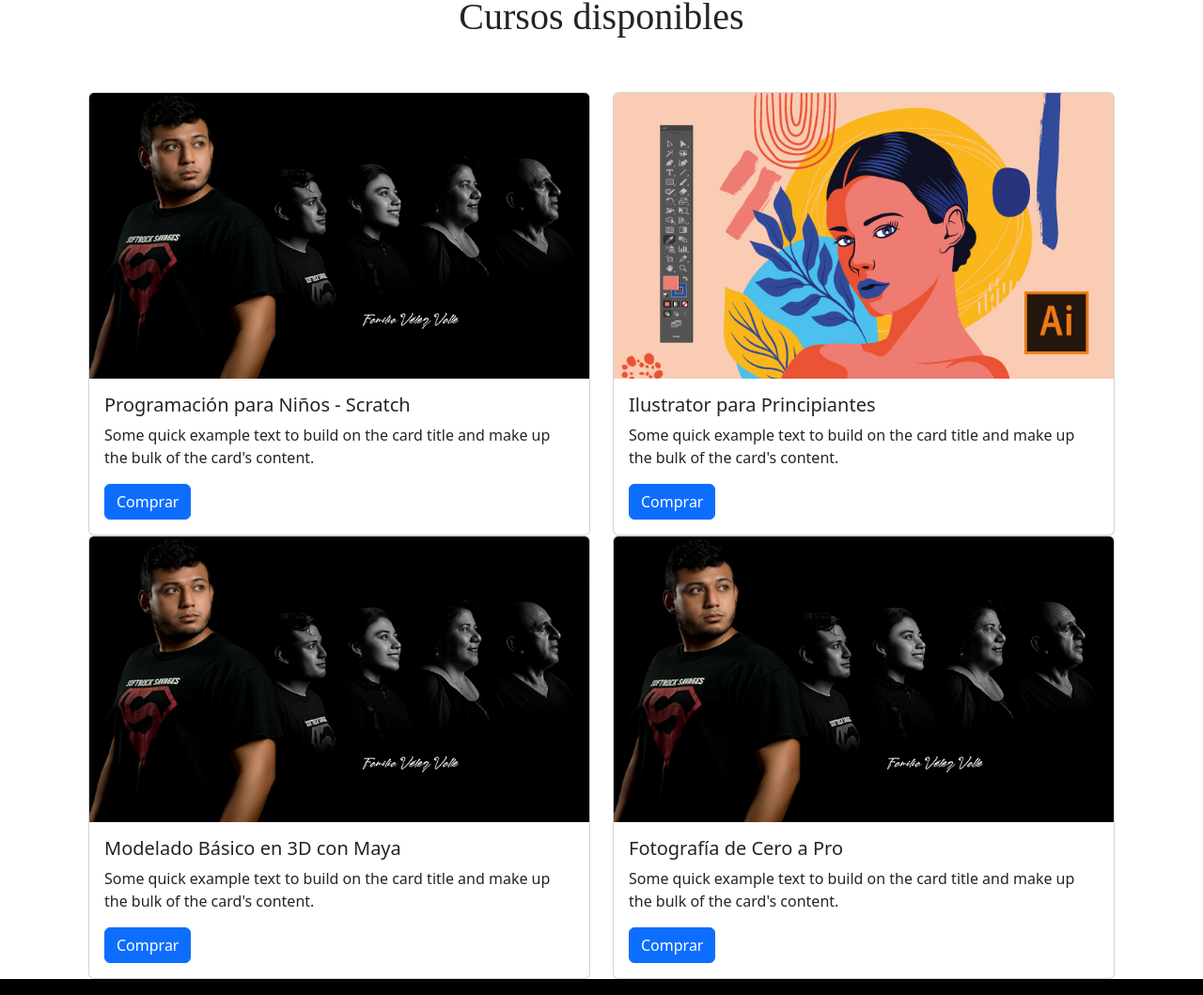
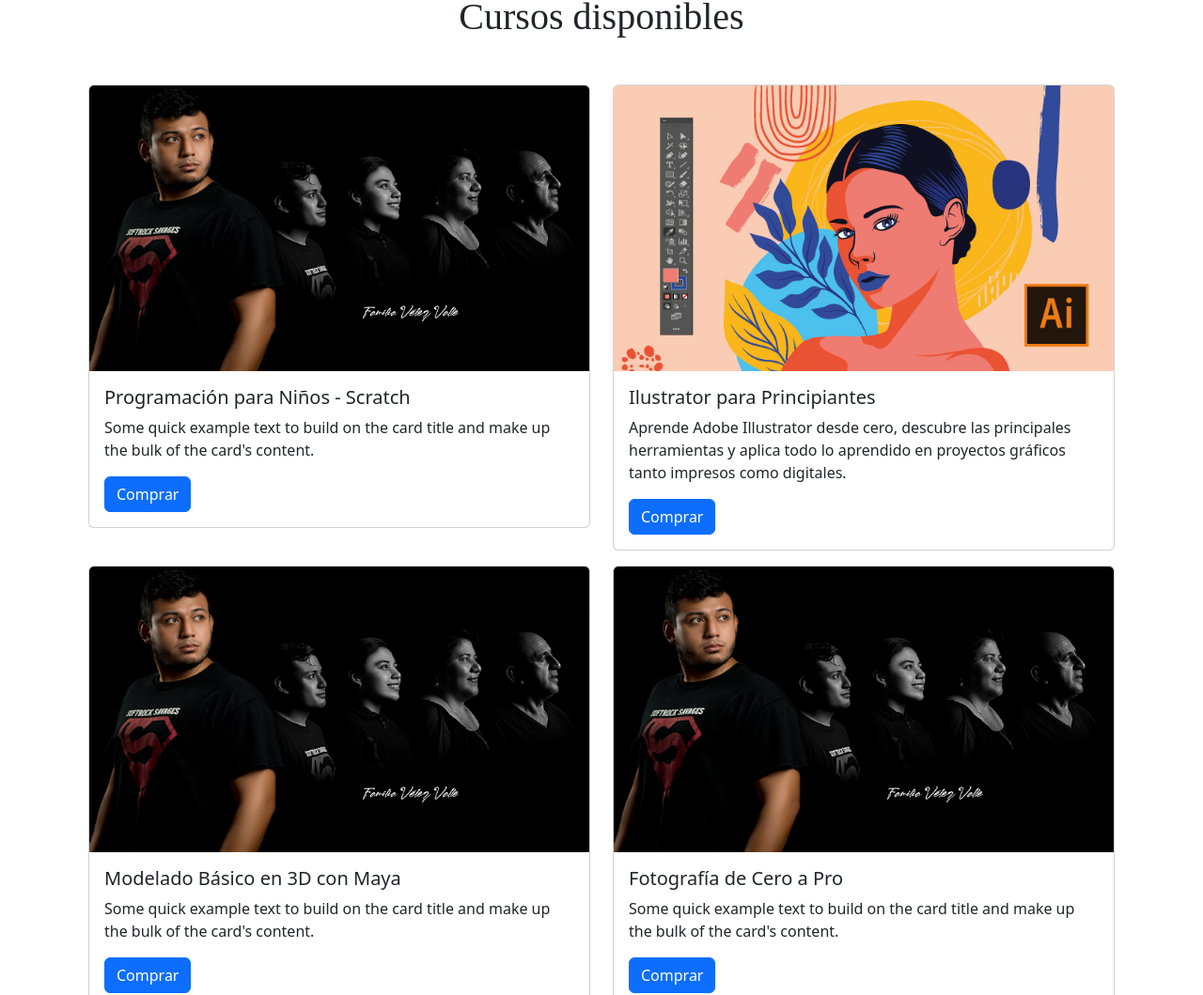
Before and after one commit to cajimenez88/ElitAcademy, an Angular app: page / in a window 1280 px wide. Shown: the part 411-1470 px from the top of the page at 94% size. Built offline with nearby package versions, Linux system fonts and the light colour scheme.

Commit message:
Update card-titulo.component.html

```diff
--- a/src/app/card-titulo/card-titulo.component.html
+++ b/src/app/card-titulo/card-titulo.component.html
@@ -5,12 +5,11 @@
             <br>
             <h1 style="text-align: center; font-family:'Cooper Black'">Cursos disponibles</h1>
             <br>
-            <br>
         </div>
     </div>
 
     <div class="row">
-        <div class="col-12 col-sm-6 col-lg-6">
+        <div class="col-12 col-sm-6 col-lg-6 mt-3">
             <div class="card" >
                 <img src="/assets/IMAGEN-1.png" class="card-img-top" alt="Foto1">
                 <div class="card-body">
@@ -22,18 +21,19 @@
         </div>
         <br>
         <br>
-            <div class="col-12 col-sm-6 col-lg-6">
+            <div class="col-12 col-sm-6 col-lg-6 mt-3">
                 <div class="card" >
                     <img src="/assets/curso%20ilustrator.jpg" class="card-img-top" alt="Foto2">
                     <div class="card-body">
                         <h5 class="card-title">Ilustrator para Principiantes</h5>
-                        <p class="card-text">Some quick example text to build on the card title and make up the bulk of the card's content.</p>
+                        <p class="card-text">Aprende Adobe Illustrator desde cero, descubre las principales herramientas y aplica todo lo aprendido en proyectos gráficos tanto impresos como digitales.
+                        </p>
                         <a href="#" class="btn btn-primary">Comprar</a>
                     </div>
                 </div>
             </div>
 
-        <div class="col-12 col-sm-6 col-lg-6">
+        <div class="col-12 col-sm-6 col-lg-6 mt-3">
             <div class="card" >
                 <img src="/assets/IMAGEN-1.png" class="card-img-top" alt="Foto3">
                 <div class="card-body">
@@ -43,7 +43,7 @@
                 </div>
             </div>
         </div>
-        <div class="col-12 col-sm-6 col-lg-6">
+        <div class="col-12 col-sm-6 col-lg-6 mt-3">
             <div class="card">
                 <img src="/assets/IMAGEN-1.png" class="card-img-top" alt="Foto4">
                 <div class="card-body">
```
